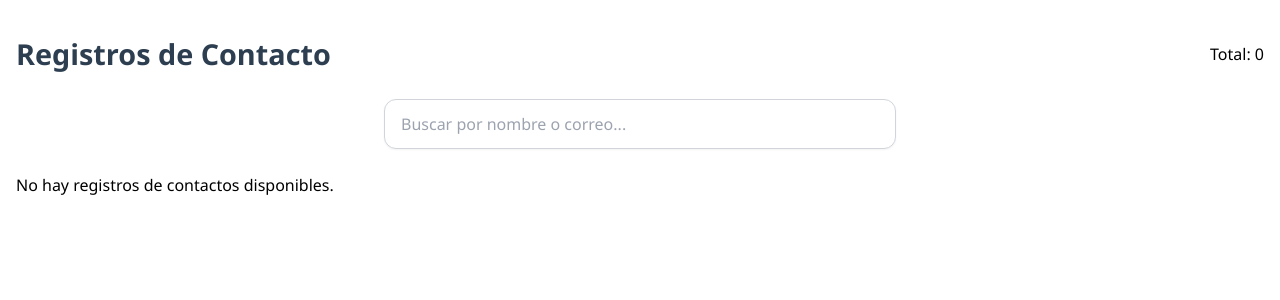
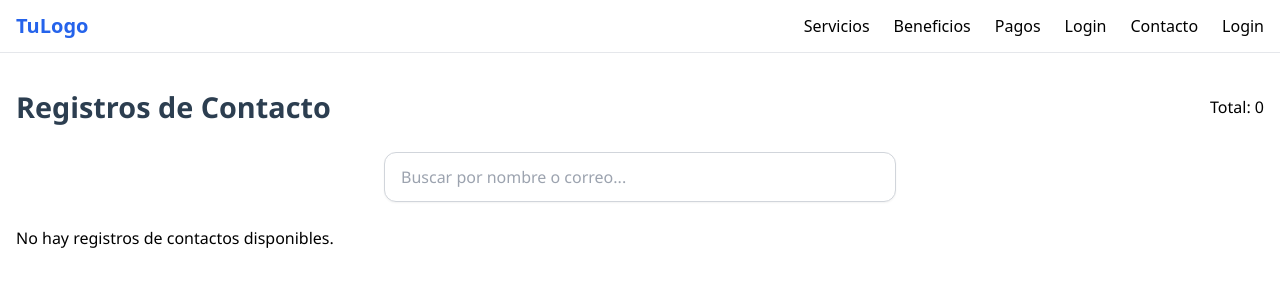
Before and after one commit to BlackAngel378-art/P2_26428237, a Node project: template src/views/contactos.ejs in a window 1280 px wide. Shown: the top 300 px of the page. Run offline with Node 20 templates, Linux system fonts and the light colour scheme; the template is opened without the code that fills it, so the values that code supplies are empty; some libraries are stand-ins or nearby versions.

Commit message:
configuracion final , add nav para getPayments y contacts

```diff
--- a/src/views/contactos.ejs
+++ b/src/views/contactos.ejs
@@ -9,6 +9,39 @@
     <link href="https://fonts.googleapis.com/css2?family=Roboto:wght@300;400;500&display=swap" rel="stylesheet">
 </head>
 <body>
+       <!-- 🔽 NAVBAR -->
+<nav class="bg-white border-b border-gray-200 px-4 py-3 md:flex md:items-center md:justify-between">
+  <div class="flex justify-between items-center">
+    <a href="/" class="text-xl font-bold text-blue-600">TuLogo</a>
+
+    <!-- Botón hamburguesa -->
+    <button id="menu-toggle" class="md:hidden text-gray-700 focus:outline-none">
+      <svg id="open-icon" class="w-6 h-6 block" fill="none" stroke="currentColor" stroke-width="2"
+           viewBox="0 0 24 24">
+        <path stroke-linecap="round" stroke-linejoin="round"
+              d="M4 6h16M4 12h16M4 18h16"></path>
+      </svg>
+      <svg id="close-icon" class="w-6 h-6 hidden" fill="none" stroke="currentColor" stroke-width="2"
+           viewBox="0 0 24 24">
+        <path stroke-linecap="round" stroke-linejoin="round"
+              d="M6 18L18 6M6 6l12 12"></path>
+      </svg>
+    </button>
+  </div>
+
+  <!-- Menú desplegable -->
+  <ul id="menu" class="hidden mt-3 md:mt-0 md:flex space-y-2 md:space-y-0 md:space-x-6">
+    <li><a href="#servicios" class="block font-medium hover:text-blue-600 transition-colors">Servicios</a></li>
+    <li><a href="#beneficios" class="block font-medium hover:text-blue-600 transition-colors">Beneficios</a></li>
+    <li><a href="/getPayment" class="block font-medium hover:text-blue-600 transition-colors">Pagos</a></li>
+    <li><a href="/login" class="block font-medium hover:text-blue-600 transition-colors">Login</a></li>
+    <li><a href="/admin/contacts" class="block font-medium hover:text-blue-600 transition-colors">Contacto</a></li>
+    <li><a href="/login?form=login" class="block font-medium hover:text-blue-600 transition-colors"><i class="fa fa-sign-in"></i> Login</a></li>
+    <% if (isAdmin) { %>
+    <li><a href="/logout" class="block font-medium hover:text-blue-600 transition-colors"><i class="fas fa-sign-out-alt"></i> Cerrar</a></li>
+    <% } %>
+  </ul>
+</nav>
     <div class="contacts-container">
         <div class="contacts-header">
             <h1 class="contacts-title">Registros de Contacto</h1>
--- a/src/views/partials/nav.ejs
+++ b/src/views/partials/nav.ejs
@@ -1,4 +1,4 @@
-<!-- 🔽 NAVBAR -->
+   <!-- 🔽 NAVBAR -->
 <nav class="bg-white border-b border-gray-200 px-4 py-3 md:flex md:items-center md:justify-between">
   <div class="flex justify-between items-center">
     <a href="/" class="text-xl font-bold text-blue-600">TuLogo</a>
@@ -23,7 +23,7 @@
     <li><a href="#servicios" class="block font-medium hover:text-blue-600 transition-colors">Servicios</a></li>
     <li><a href="#beneficios" class="block font-medium hover:text-blue-600 transition-colors">Beneficios</a></li>
     <li><a href="/getPayment" class="block font-medium hover:text-blue-600 transition-colors">Pagos</a></li>
-    <li><a href="#testimonios" class="block font-medium hover:text-blue-600 transition-colors">Clientes</a></li>
+    <li><a href="/login" class="block font-medium hover:text-blue-600 transition-colors">Login</a></li>
     <li><a href="/admin/contacts" class="block font-medium hover:text-blue-600 transition-colors">Contacto</a></li>
     <li><a href="/login?form=login" class="block font-medium hover:text-blue-600 transition-colors"><i class="fa fa-sign-in"></i> Login</a></li>
     <% if (isAdmin) { %>
```
Also changed, not shown: src/views/getPayments.ejs (+33 -0 lines), src/config/base.db.
